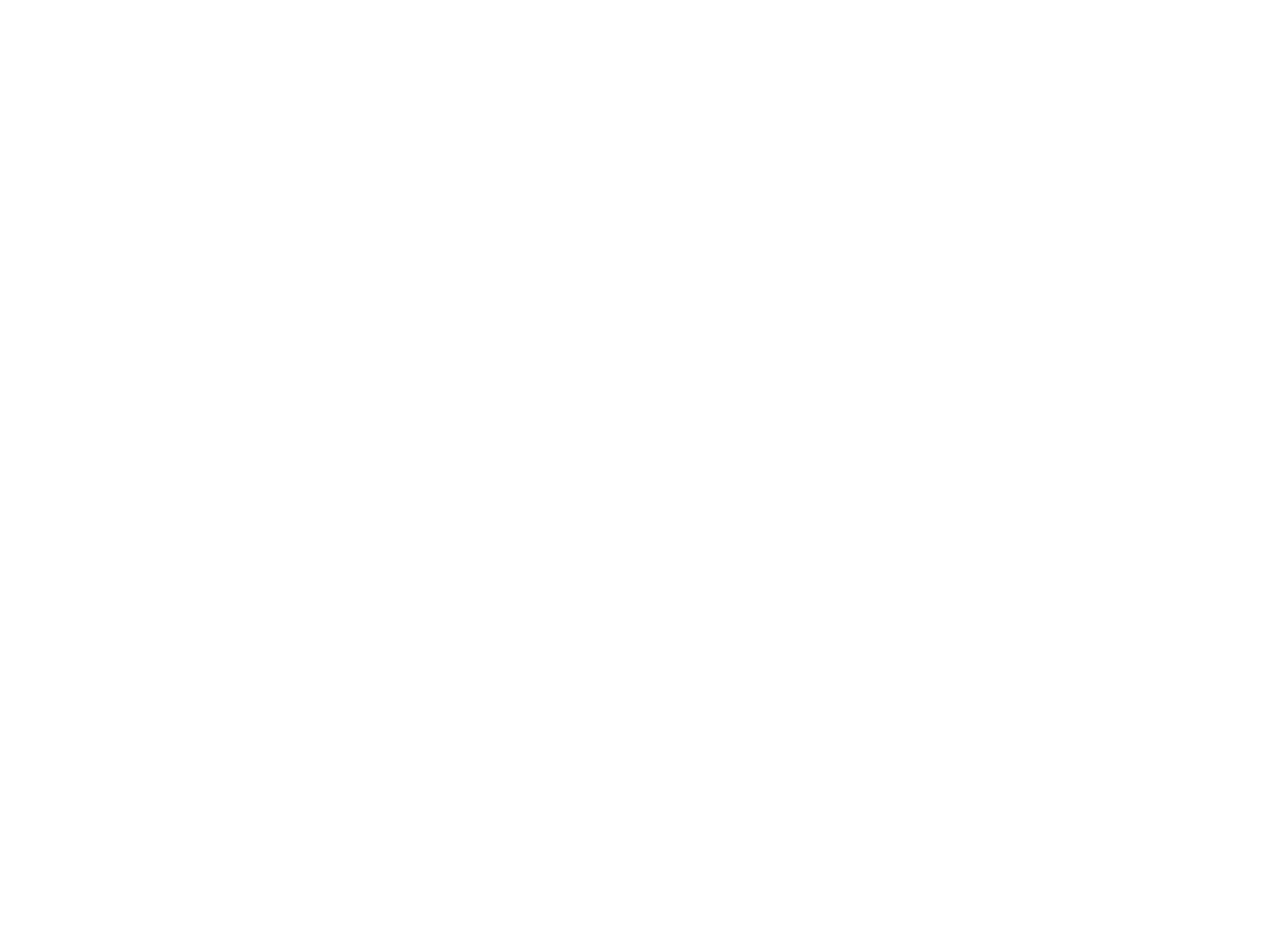
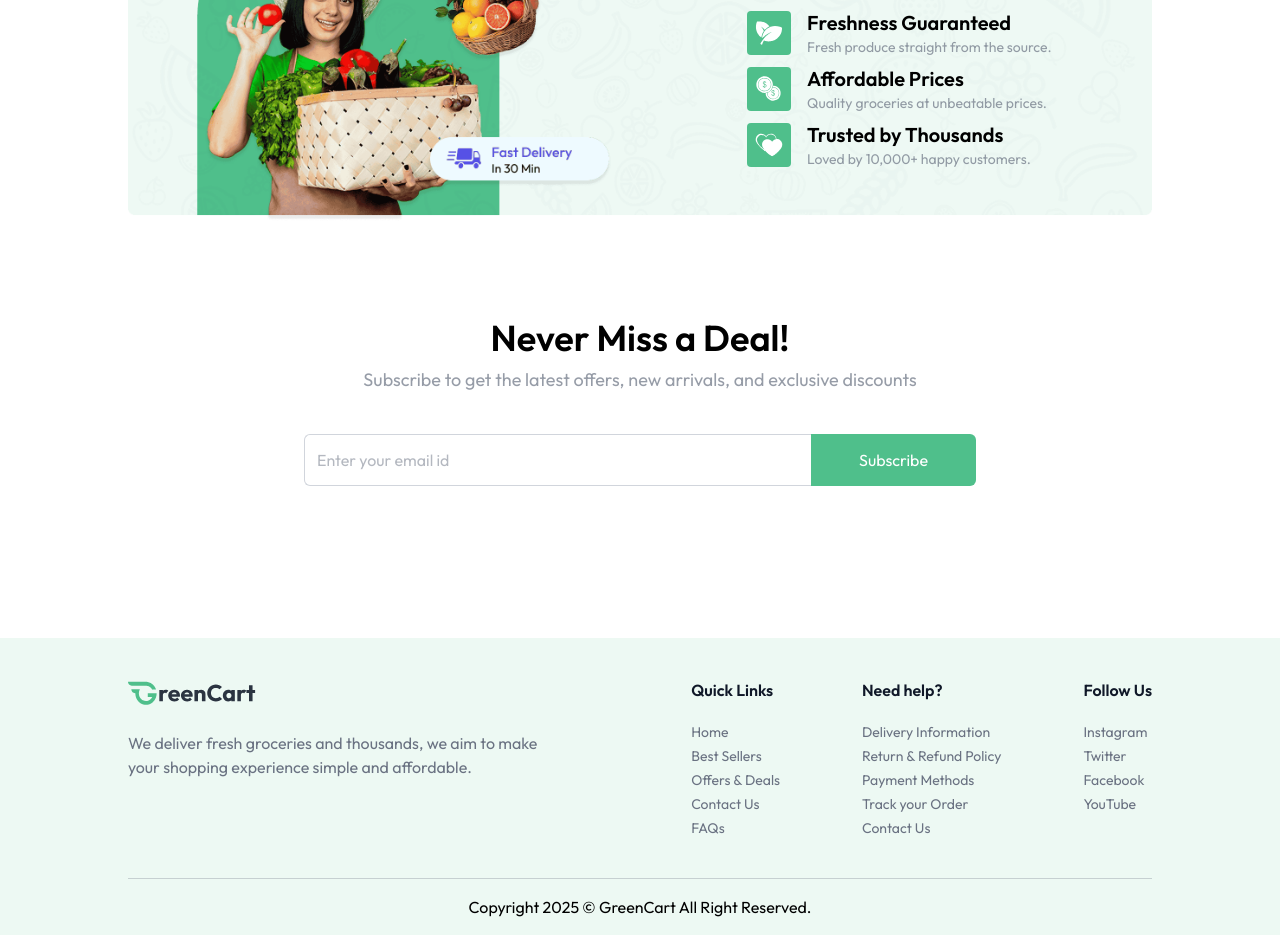
Before and after one commit to KrushitKaneriya/Green-Cart, a React (Vite) app in the folder client/: page / in a window 1280 px wide. Shown: the part 1460-2395 px from the top of the page. Before the commit the page ends 1204 px from the top, so only its background shows below. Built offline with nearby package versions, Linux system fonts and the light colour scheme.

Commit message:
Home Page Completed

```diff
--- a/client/src/App.jsx
+++ b/client/src/App.jsx
@@ -3,6 +3,7 @@
 import { Route, Routes, useLocation } from 'react-router-dom';
 import Home from './pages/Home';
 import { Toaster } from 'react-hot-toast';
+import Footer from './components/Footer';
 
 const App = () => {
 
@@ -19,6 +20,7 @@
           <Route path='/' element={<Home/>} />
         </Routes>
       </div>
+      {!isSellerPath && <Footer/>}
     </div>
   )
 }
--- /dev/null
+++ b/client/src/components/BottomBanner.jsx
@@ -0,0 +1,29 @@
+import React from 'react'
+import { assets, features } from '../assets/assets'
+
+const BottomBanner = () => {
+  return (
+    <div className='relative mt-24'>
+      <img src={assets.bottom_banner_image} alt='banner' className='w-full hidden md:block'/>
+      <img src={assets.bottom_banner_image_sm} alt='banner' className='w-full md:hidden'/>
+
+        <div className='absolute inset-0 flex flex-col items-center md:items-end md:justify-center pt-16 md:pt-0 md:pr-24'>
+            <div>
+                <h1 className='text-2xl md:text-3xl font-semibold  text-primary mb-6'>Why We Are the Best?</h1>
+                {features.map((feature, index) => (
+                    <div key={index} className='flex items-center gap-4 mt-2'>
+                        <img src={feature.icon} alt={feature.title} className='md:w-11 w-9'/>
+                        <div>
+                            <h3 className='text-lg md:text-xl font-semibold'>{feature.title}</h3>
+                            <p className='text-gray-500/70 text-xs md:text-sm'>{feature.description}</p>
+                        </div>
+
+                    </div>
+                ))}
+            </div>
+        </div>
+    </div>
+  )
+}
+
+export default BottomBanner
--- /dev/null
+++ b/client/src/components/Footer.jsx
@@ -0,0 +1,36 @@
+import { assets, footerLinks } from "../assets/assets";
+
+const Footer = () => {
+
+
+    return (
+        <div className="px-6 md:px-16 lg:px-24 xl:px-32 mt-24 bg-primary/10">
+            <div className="flex flex-col md:flex-row items-start justify-between gap-10 py-10 border-b border-gray-500/30 text-gray-500">
+                <div>
+                    <img className="w-34 md:w-32" src={assets.logo} alt="logo" />
+                    <p className="max-w-[410px] mt-6">We deliver fresh groceries and thousands, we aim to make your shopping experience simple and affordable.</p>
+                </div>
+                <div className="flex flex-wrap justify-between w-full md:w-[45%] gap-5">
+                    {footerLinks.map((section, index) => (
+                        <div key={index}>
+                            <h3 className="font-semibold text-base text-gray-900 md:mb-5 mb-2">{section.title}</h3>
+                            <ul className="text-sm space-y-1">
+                                {section.links.map((link, i) => (
+                                    <li key={i}>
+                                        <a href={link.url} className="hover:underline transition">{link.text}</a>
+                                    </li>
+                                ))}
+                            </ul>
+                        </div>
+                    ))}
+                </div>
+            </div>
+            <p className="py-4 text-center text-sm md:text-base">
+                Copyright {new Date().getFullYear()} © GreenCart All Right Reserved.
+            </p>
+        </div>
+    );
+};
+
+
+export default Footer;
--- /dev/null
+++ b/client/src/components/NewsLetter.jsx
@@ -0,0 +1,25 @@
+const NewsLetter = () => {
+
+    return (
+        <div className="flex flex-col items-center justify-center text-center space-y-2 mt-24 pb-14">
+            <h1 className="md:text-4xl text-2xl font-semibold">Never Miss a Deal!</h1>
+            <p className="md:text-lg text-gray-500/70 pb-8">
+                Subscribe to get the latest offers, new arrivals, and exclusive discounts
+            </p>
+            <form className="flex items-center justify-between max-w-2xl w-full md:h-13 h-12">
+                <input
+                    className="border border-gray-300 rounded-md h-full border-r-0 outline-none w-full rounded-r-none px-3 text-gray-500"
+                    type="text"
+                    placeholder="Enter your email id"
+                    required
+                />
+                <button type="submit" className="md:px-12 px-8 h-full text-white bg-primary hover:bg-primary-dull transition-all cursor-pointer rounded-md rounded-l-none">
+                    Subscribe
+                </button>
+            </form>
+        </div>
+    )
+}
+
+
+export default NewsLetter;
--- a/client/src/pages/Home.jsx
+++ b/client/src/pages/Home.jsx
@@ -2,6 +2,9 @@
 import MainBanner from '../components/MainBanner'
 import Categories from '../components/Categories'
 import BestSeller from '../components/BestSeller'
+import BottomBanner from '../components/BottomBanner'
+import NewsLetter from '../components/NewsLetter'
+import Footer from '../components/Footer'
 
 const Home = () => {
   return (
@@ -9,6 +12,8 @@
       <MainBanner />
       <Categories />
       <BestSeller />
+      <BottomBanner />
+      <NewsLetter />
     </div>
   )
 }
```
